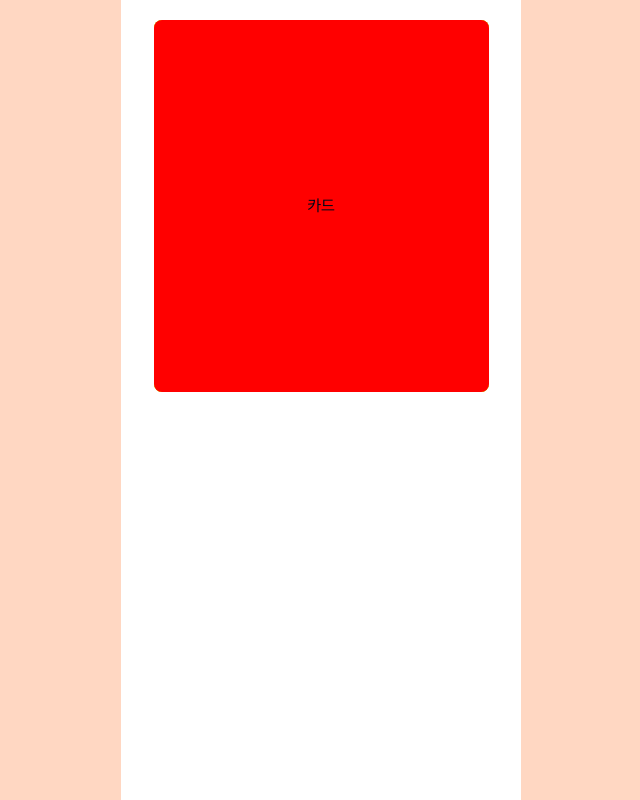
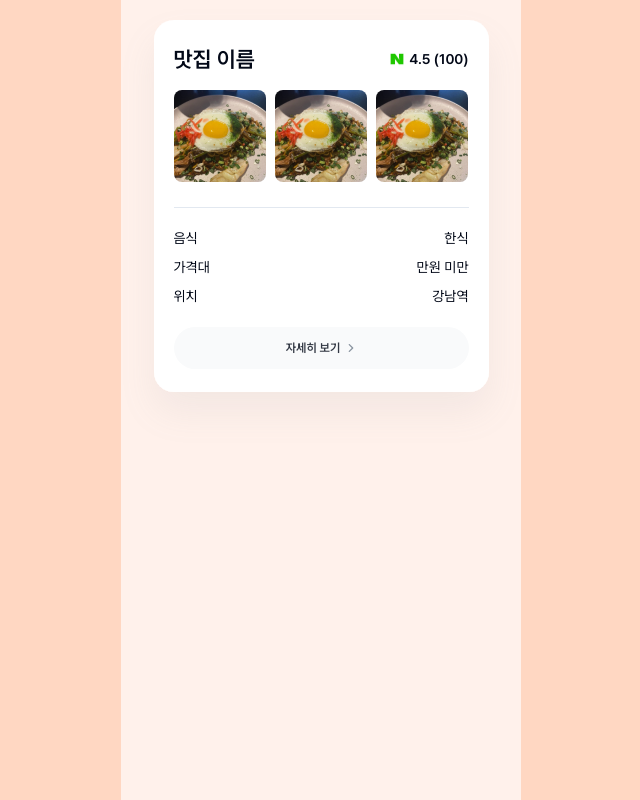
Before and after one commit to mash-up-kr/piikii_web, a Next.js app: page /vote in a window 1280 px wide. Shown: the whole page, without its empty margins (319-959 px from the left). Built offline with nearby package versions, Linux system fonts and the light colour scheme.

Commit message:
feat: connect with image card

```diff
--- a/app/vote/components/MotionCard.tsx
+++ b/app/vote/components/MotionCard.tsx
@@ -4,11 +4,14 @@ import { motion, useMotionValue, useTransform } from "framer-motion";
 import { useState } from "react";
 import { SwipeDirection } from "../model";
 import Image from "next/image";
+import { Z_INDEX } from "@/lib/constants";
+import CardWithImage from "@/components/common/Cards/CardWithImage";
 
 interface Props {
   index: number;
-  onCardSwipe: (direction: SwipeDirection) => void;
   data: any;
+  onSwipeCard: (direction: SwipeDirection) => void;
+  hideShadow: boolean;
 }
 
 const variants = {
@@ -22,7 +25,12 @@ const variants = {
   }),
 };
 
-export default function MotionCard({ index, onCardSwipe, data }: Props) {
+export default function MotionCard({
+  index,
+  onSwipeCard,
+  data,
+  hideShadow,
+}: Props) {
   const [exitX, setExitX] = useState(0);
 
   const x = useMotionValue(0);
@@ -32,25 +40,41 @@ export default function MotionCard({ index, onCardSwipe, data }: Props) {
     clamp: false,
   });
 
-  const opacity = useTransform(x, [-250, 0, 250], [1, 0, 1]);
+  const swipeLeftCardOpacity = useTransform(x, [-100, 0, 100], [1, 0, 0]);
+  const swipeRightCardOpacity = useTransform(x, [-100, 0, 100], [0, 0, 1]);
+
+  const swipeCardOverlayOpacity = useTransform(x, [-150, 0, 150], [0, 1, 0]);
 
   function handleDragEnd(_: any, info: { offset: { x: number } }) {
     if (info.offset.x < -50) {
       setExitX(-250);
-      onCardSwipe(SwipeDirection.LEFT);
+      onSwipeCard(SwipeDirection.LEFT);
     }
 
     if (info.offset.x > 50) {
       setExitX(250);
-      onCardSwipe(SwipeDirection.RIGHT);
+      onSwipeCard(SwipeDirection.RIGHT);
     }
   }
 
   if (!data) return <></>;
 
   return (
+    <>
+      {/* Background Overlay */}
       <motion.div
-      className="w-[335px] h-[372px] bg-primary-150 rounded-lg flex justify-center items-center absolute top-[20px]"
+        layout
+        className="w-[335px] h-[372px] rounded-[20px] flex justify-center items-center absolute top-[20px] bg-primary-100"
+        exit={{ opacity: 0, transition: { duration: 0.3 } }}
+        style={{
+          opacity: swipeCardOverlayOpacity,
+          zIndex: Z_INDEX.MOTION_CARD - index - 1, // NOTE: 카드 보다 바로 뒤에 위치
+        }}
+      />
+
+      {/* Main Motion Card Component */}
+      <motion.div
+        className="w-[335px] h-[372px] rounded-[20px] flex justify-center items-center absolute top-[20px]"
         layout
         initial="initial"
         animate="animate"
@@ -67,18 +91,50 @@ export default function MotionCard({ index, onCardSwipe, data }: Props) {
           x,
           y,
           rotate,
-        zIndex: 500 - index,
-        backgroundColor: `hsl(${index * 50}, 100%, 50%)`,
+          zIndex: Z_INDEX.MOTION_CARD - index,
         }}
         whileHover={{ cursor: "grab" }}
         whileTap={{ cursor: "grabbing" }}
         whileDrag={{ cursor: "grabbing" }}
       >
-      카드
+        <CardWithImage
+          place="맛집 이름"
+          rating="4.5"
+          reviewCount={100}
+          images={["/png/food.png", "/png/food.png", "/png/food.png"]}
+          info={[
+            { label: "음식", value: "한식" },
+            { label: "가격대", value: "만원 미만" },
+            { label: "위치", value: "강남역" },
+          ]}
+          noShadow={hideShadow}
+        />
+
         <motion.div
-        className="absolute top-0 left-0 w-full h-full bg-black rounded-lg"
-        style={{ opacity }}
-      ></motion.div>
+          className="absolute top-0 left-0 w-full h-full bg-neutral-0 rounded-[20px] flex justify-center items-center"
+          style={{ opacity: swipeRightCardOpacity }}
+        >
+          <Image
+            src="/png/img_like_120.png"
+            width={120}
+            height={120}
+            alt="like-image"
+            className="pointer-events-none"
+          />
         </motion.div>
+        <motion.div
+          className="absolute top-0 left-0 w-full h-full bg-neutral-0 rounded-[20px] flex justify-center items-center"
+          style={{ opacity: swipeLeftCardOpacity }}
+        >
+          <Image
+            src="/png/img_dislike_120.png"
+            width={120}
+            height={120}
+            alt="like-image"
+            className="pointer-events-none"
+          />
+        </motion.div>
+      </motion.div>
+    </>
   );
 }
--- a/app/vote/components/MotionCardContainer.tsx
+++ b/app/vote/components/MotionCardContainer.tsx
@@ -5,12 +5,15 @@ import MotionCard from "./MotionCard";
 import { AnimatePresence } from "framer-motion";
 import { SwipeDirection } from "../model";
 
-const TEMP_CARD_LIST = [1, 2, 3, 4, 5];
+interface Props {
+  cardList: any[];
+  onUpdateCardList: (cardList: any[]) => void;
+}
 
-export default function MotionCardContainer() {
+export default function MotionCardContainer({ cardList }: Props) {
   const [curIndex, setCurIndex] = useState(0);
 
-  const handleCardSwipe = useCallback(
+  const handleSwipeCard = useCallback(
     (direction: SwipeDirection) => {
       setCurIndex(curIndex + 1);
     },
@@ -19,25 +22,28 @@ export default function MotionCardContainer() {
 
   return (
     <div className="flex h-[450px] justify-center pt-[20px] relative overflow-x-hidden">
-      {curIndex <= TEMP_CARD_LIST.length && (
+      {curIndex <= cardList.length && (
         <AnimatePresence initial={false}>
           <MotionCard
             key={curIndex + 2}
             index={curIndex + 2}
-            onCardSwipe={handleCardSwipe}
-            data={TEMP_CARD_LIST[curIndex + 2] ?? null}
+            onSwipeCard={handleSwipeCard}
+            data={cardList[curIndex + 2] ?? null}
+            hideShadow={false}
           />
           <MotionCard
             key={curIndex + 1}
             index={curIndex + 1}
-            onCardSwipe={handleCardSwipe}
-            data={TEMP_CARD_LIST[curIndex + 1] ?? null}
+            onSwipeCard={handleSwipeCard}
+            data={cardList[curIndex + 1] ?? null}
+            hideShadow={true}
           />
           <MotionCard
             key={curIndex}
             index={curIndex}
-            onCardSwipe={handleCardSwipe}
-            data={TEMP_CARD_LIST[curIndex] ?? null}
+            onSwipeCard={handleSwipeCard}
+            data={cardList[curIndex] ?? null}
+            hideShadow={true}
           />
         </AnimatePresence>
       )}
--- a/app/vote/page.tsx
+++ b/app/vote/page.tsx
@@ -3,7 +3,7 @@ import MotionCardContainer from "./components/MotionCardContainer";
 
 export default function Page() {
   return (
-    <div className="h-dvh">
+    <div className="h-dvh bg-primary-100">
       {/* Header Progress */}
       {/* - 차수 기준 */}
 
@@ -12,7 +12,12 @@ export default function Page() {
 
       {/* Card Section */}
       {/* - 카드는 현 차수 기준으로 로드 후 보류가 있으면 그 다음 보류 처리 */}
-      <MotionCardContainer />
+      <MotionCardContainer
+        cardList={[1, 2, 3, 4, 5]}
+        onUpdateCardList={function (cardList: any[]): void {
+          throw new Error("Function not implemented.");
+        }}
+      />
 
       {/* Action Buttons */}
       {/* - X, 보류, O */}
--- a/components/common/Cards/CardWithImage.tsx
+++ b/components/common/Cards/CardWithImage.tsx
@@ -12,27 +12,31 @@ export const CardWithImage: React.FC<CardInfoProps> = ({
   reviewCount,
   images,
   info,
+  noShadow,
 }) => {
   const router = useRouter();
 
   return (
-    <Card className="flex flex-col items-center w-[335px] max-h-[372px] py-[24px] rounded-xl">
+    <Card
+      className={cn(
+        "flex flex-col items-center w-[335px] max-h-[372px] py-[24px] rounded-xl border-0",
+        noShadow && "shadow-none"
+      )}
+    >
       <div className="flex flex-col w-[295px] h-[139px]">
-        <div className="flex flex-row gap-x-[8px]">
-          <CardHeader>
-            <CardTitle>
-              <div className="flex flex-row gap-x-[8px] justify-center items-center">
-                <div className="flex w-[214px] h-[31px] items-center">
-                  {place}
-                </div>
-                <div className="flex flex-row gap-x-[4px] w-[73px] h-[31px] items-center">
-                  <div className="flex flex-row w-[16px] h-[16px]">
+        <div className="flex gap-x-[8px]">
+          <CardHeader className="w-full">
+            <div className="flex w-full gap-x-[8px] justify-between items-center h-[31px] text-semibold-22">
+              <div className="flex items-center">{place}</div>
+              <div className="flex gap-x-[4px] items-center">
+                <div className="flex w-[16px] h-[16px]">
                   <Image
                     src="/png/naver.png"
                     alt="naver"
                     width={16}
                     height={16}
                     priority
+                    unoptimized
                   />
                 </div>
                 <div className="text-[14px]">
@@ -40,7 +44,6 @@ export const CardWithImage: React.FC<CardInfoProps> = ({
                 </div>
               </div>
             </div>
-            </CardTitle>
           </CardHeader>
         </div>
         <div className="flex flex-row gap-x-[9px] py-[15px]">
--- /dev/null
+++ b/lib/constants.ts
@@ -0,0 +1,4 @@
+export const Z_INDEX = {
+  MOTION_CARD: 500,
+  BACKGROUND: 0,
+} as const;
--- a/model/index.ts
+++ b/model/index.ts
@@ -15,6 +15,7 @@ export interface CardInfoProps {
   images: string[];
   info?: { label: string; value: string }[];
   onButtonClick?: () => void;
+  noShadow?: boolean;
 }
 
 export interface ImgProps {
```
Lines whose indentation alone changed are shown as unchanged.
